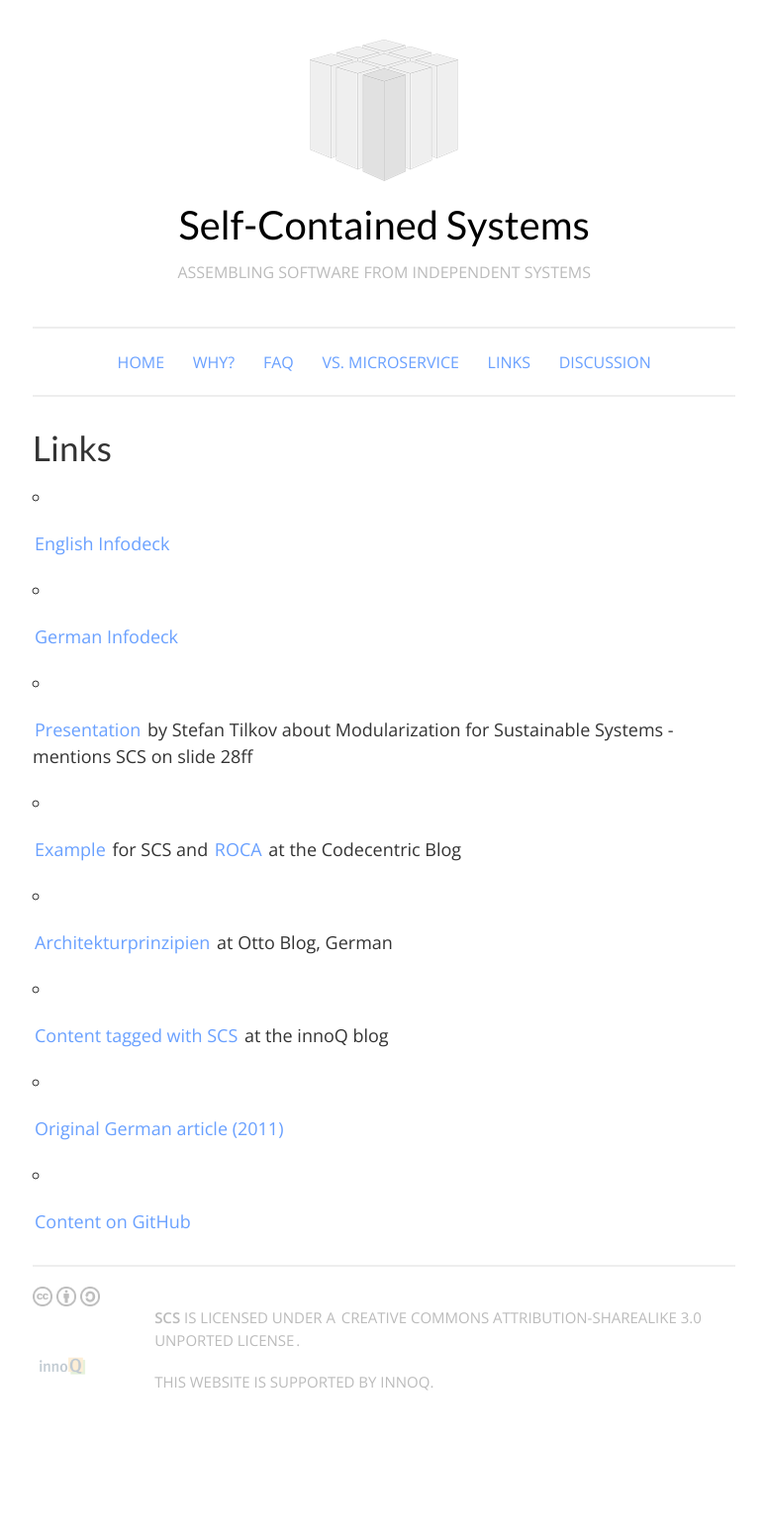
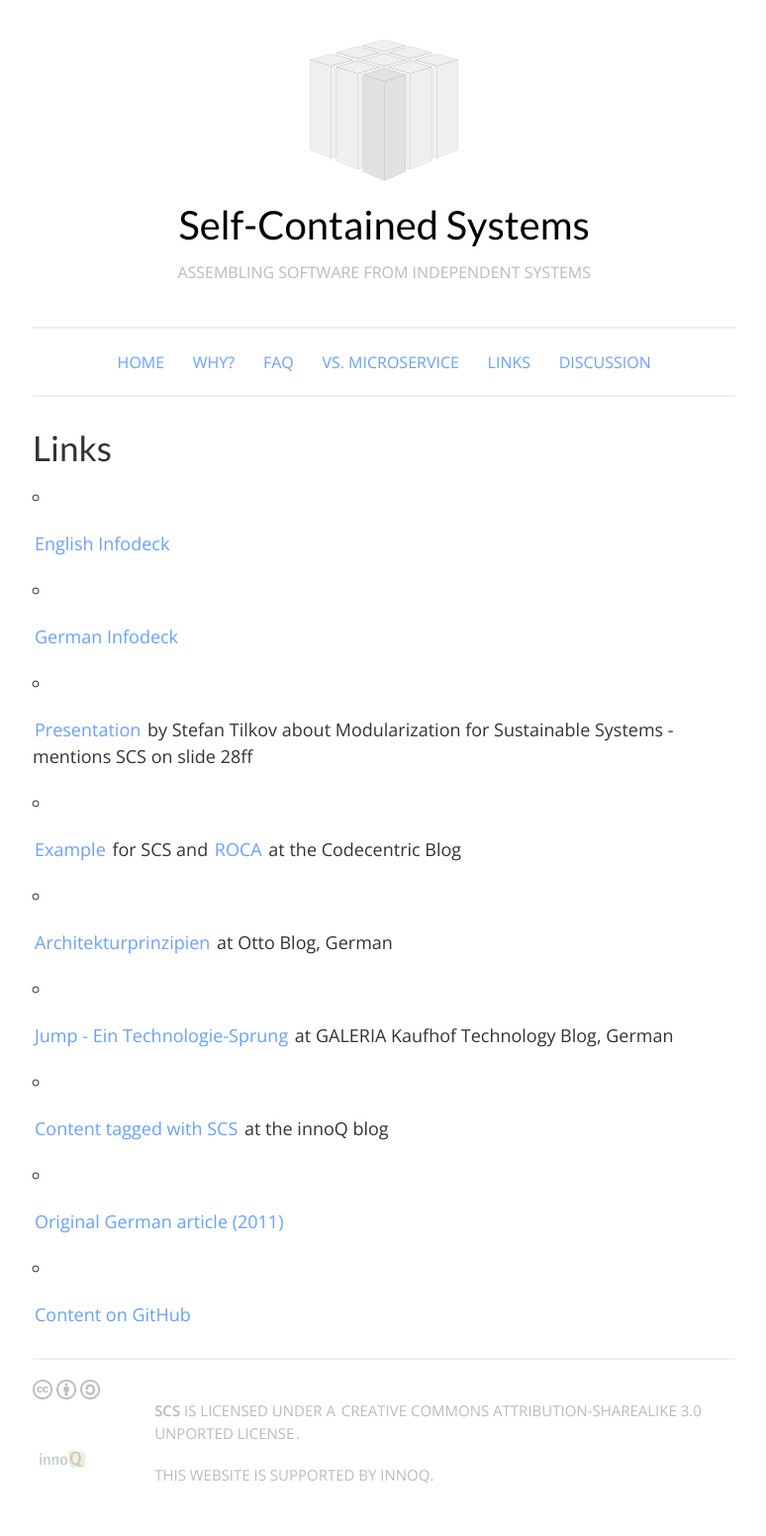
Before and after one commit to innoq/SCS, a Jekyll site: the page built from links.md, in a window 1280 px wide. Shown: the whole page at 99% size, without its empty margins (127-901 px from the left). Built offline with Jekyll 4.4.1, drawn with Linux system fonts in a browser that asks for light colours; before the commit the page ends 1458 px from its top, so only the background shows below that.

Commit message:
Added link to blog post at GALERIA Kaufhof Technology Blog

```diff
--- a/links.md
+++ b/links.md
@@ -20,6 +20,9 @@
 * [Architekturprinzipien](http://dev.otto.de/2013/04/14/architekturprinzipien-2/)
   at Otto Blog, German
 
+* [Jump - Ein Technologie-Sprung](http://galeria-kaufhof.github.io/general/2014/09/20/jump-ein-technologiesprung-bei-galeria-kaufhof/)
+  at GALERIA Kaufhof Technology Blog, German
+
 * [Content tagged with SCS](https://www.innoq.com/en/timeline/?tag=scs) at the innoQ blog
 
 * [Original German article (2011)](https://www.innoq.com/de/links/softwarearchitektur-im-grossen/)
```
